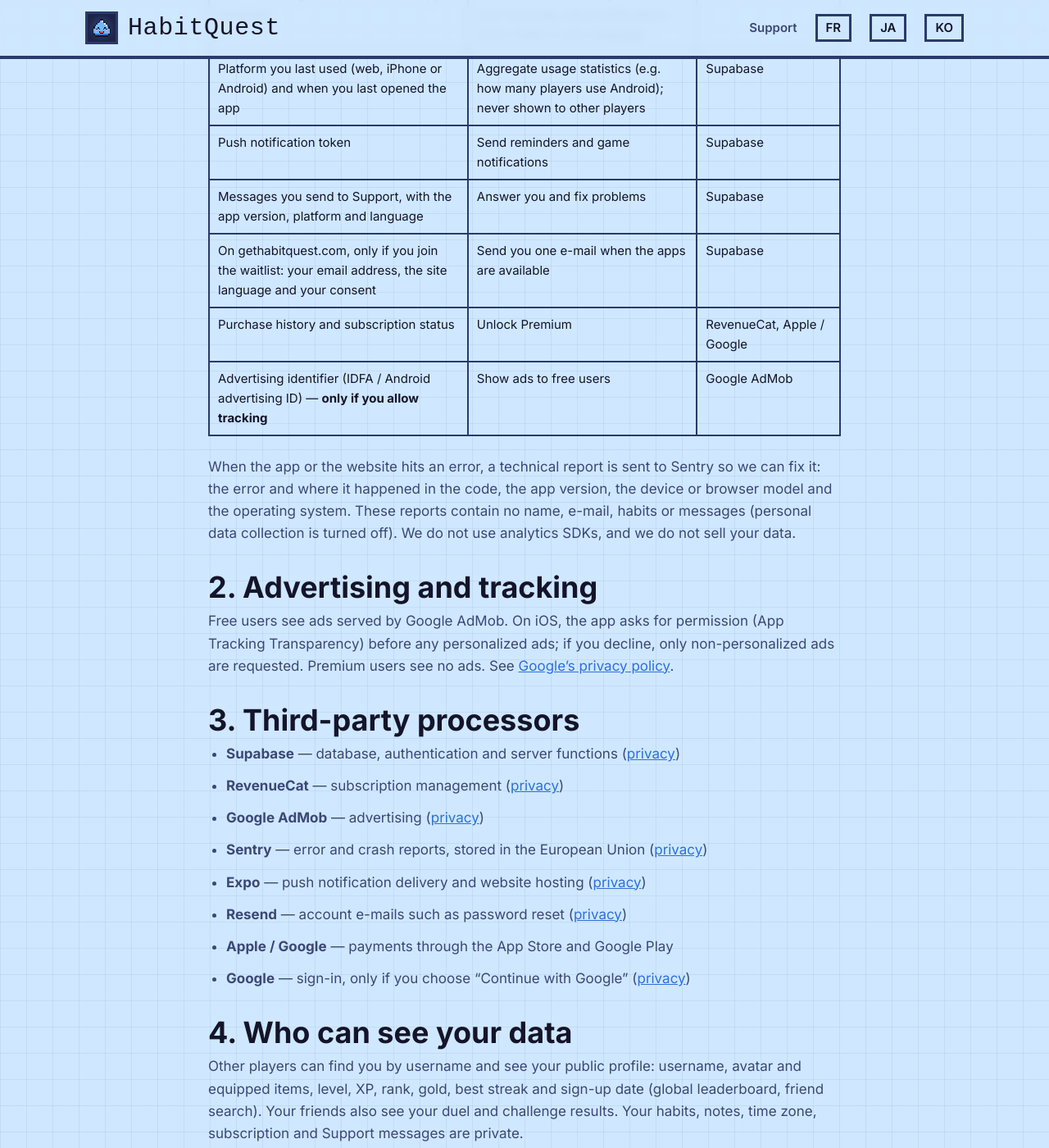
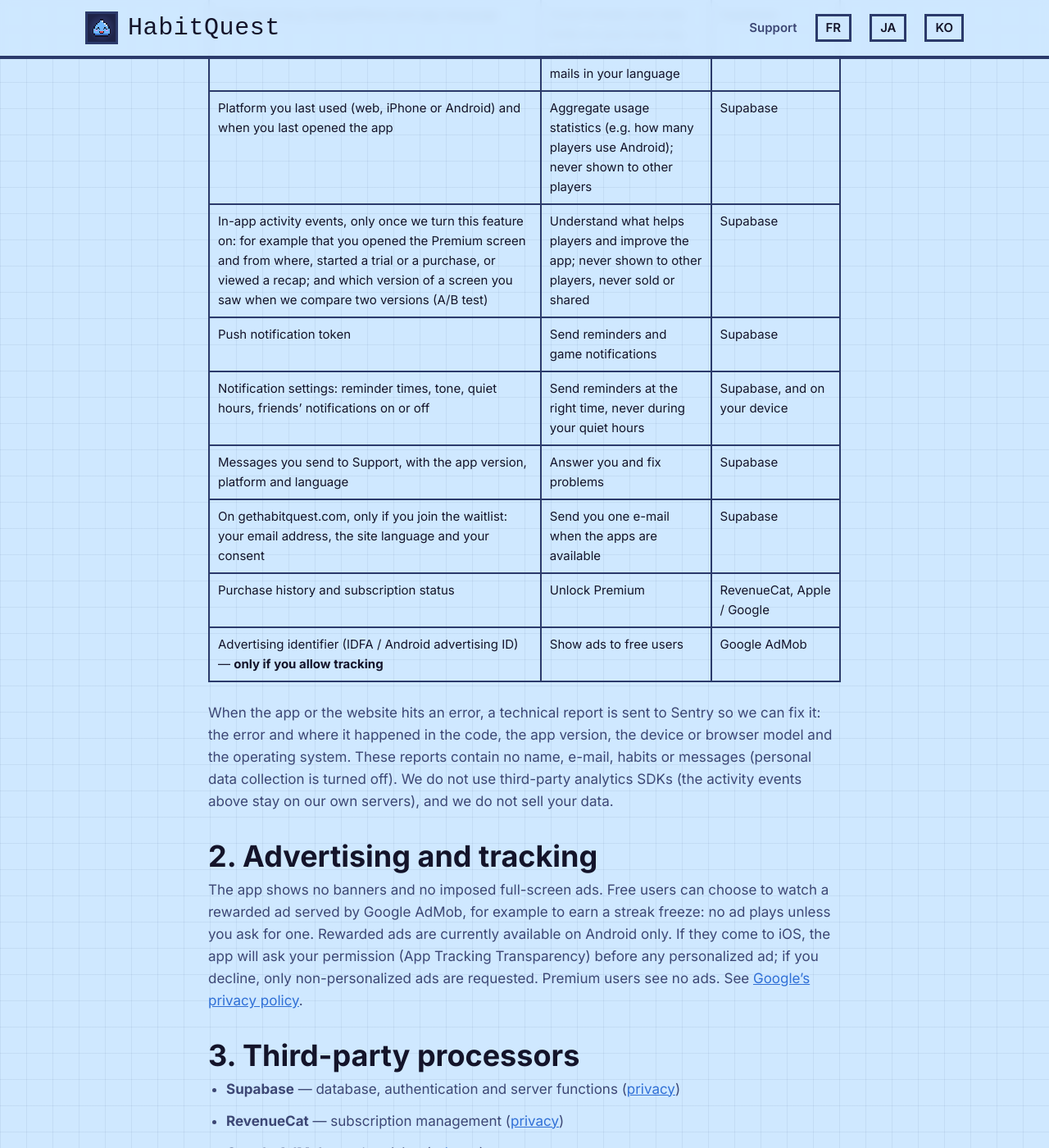
Before and after one commit to battisteb/habitquest-showcase, a Jekyll site: the page built from docs/privacy-policy.md, in a window 1280 px wide and 1400 px high, scrolled down 1020 px. Shown: the whole window at 82% size. Built offline with Jekyll 4.4.1, drawn with Linux system fonts in a browser that asks for light colours; some web fonts are replaced; our own code applies the rules of GitHub Pages for plain Markdown files; some of the changed text lies outside the part shown.

Commit message:
site: update from habitquest c14cb0f

```diff
--- a/docs/privacy-policy.md
+++ b/docs/privacy-policy.md
@@ -22,17 +22,19 @@ HabitQuest ("the app") is published by **Battiste Boungo** ("we"). This policy e
 | Friends, duels, challenges, in-app notifications | Social features | Supabase |
 | Time zone (e.g. Europe/Paris) and app language | Count streaks and daily limits on your local day; send notifications and e-mails in your language | Supabase |
 | Platform you last used (web, iPhone or Android) and when you last opened the app | Aggregate usage statistics (e.g. how many players use Android); never shown to other players | Supabase |
+| In-app activity events, only once we turn this feature on: for example that you opened the Premium screen and from where, started a trial or a purchase, or viewed a recap; and which version of a screen you saw when we compare two versions (A/B test) | Understand what helps players and improve the app; never shown to other players, never sold or shared | Supabase |
 | Push notification token | Send reminders and game notifications | Supabase |
+| Notification settings: reminder times, tone, quiet hours, friends' notifications on or off | Send reminders at the right time, never during your quiet hours | Supabase, and on your device |
 | Messages you send to Support, with the app version, platform and language | Answer you and fix problems | Supabase |
 | On gethabitquest.com, only if you join the waitlist: your email address, the site language and your consent | Send you one e-mail when the apps are available | Supabase |
 | Purchase history and subscription status | Unlock Premium | RevenueCat, Apple / Google |
 | Advertising identifier (IDFA / Android advertising ID) — **only if you allow tracking** | Show ads to free users | Google AdMob |
 
-When the app or the website hits an error, a technical report is sent to Sentry so we can fix it: the error and where it happened in the code, the app version, the device or browser model and the operating system. These reports contain no name, e-mail, habits or messages (personal data collection is turned off). We do not use analytics SDKs, and we do not sell your data.
+When the app or the website hits an error, a technical report is sent to Sentry so we can fix it: the error and where it happened in the code, the app version, the device or browser model and the operating system. These reports contain no name, e-mail, habits or messages (personal data collection is turned off). We do not use third-party analytics SDKs (the activity events above stay on our own servers), and we do not sell your data.
 
 ## 2. Advertising and tracking
 
-Free users see ads served by Google AdMob. On iOS, the app asks for permission (App Tracking Transparency) before any personalized ads; if you decline, only non-personalized ads are requested. Premium users see no ads. See [Google's privacy policy](https://policies.google.com/privacy).
+The app shows no banners and no imposed full-screen ads. Free users can choose to watch a rewarded ad served by Google AdMob, for example to earn a streak freeze: no ad plays unless you ask for one. Rewarded ads are currently available on Android only. If they come to iOS, the app will ask your permission (App Tracking Transparency) before any personalized ad; if you decline, only non-personalized ads are requested. Premium users see no ads. See [Google's privacy policy](https://policies.google.com/privacy).
 
 ## 3. Third-party processors
 
```
Also changed, not shown: other parts of docs/privacy-policy.md (+1 -1 lines), docs/privacy-policy.fr.md (+5 -3 lines), docs/privacy-policy.ja.md (+5 -3 lines), docs/privacy-policy.ko.md (+5 -3 lines).
